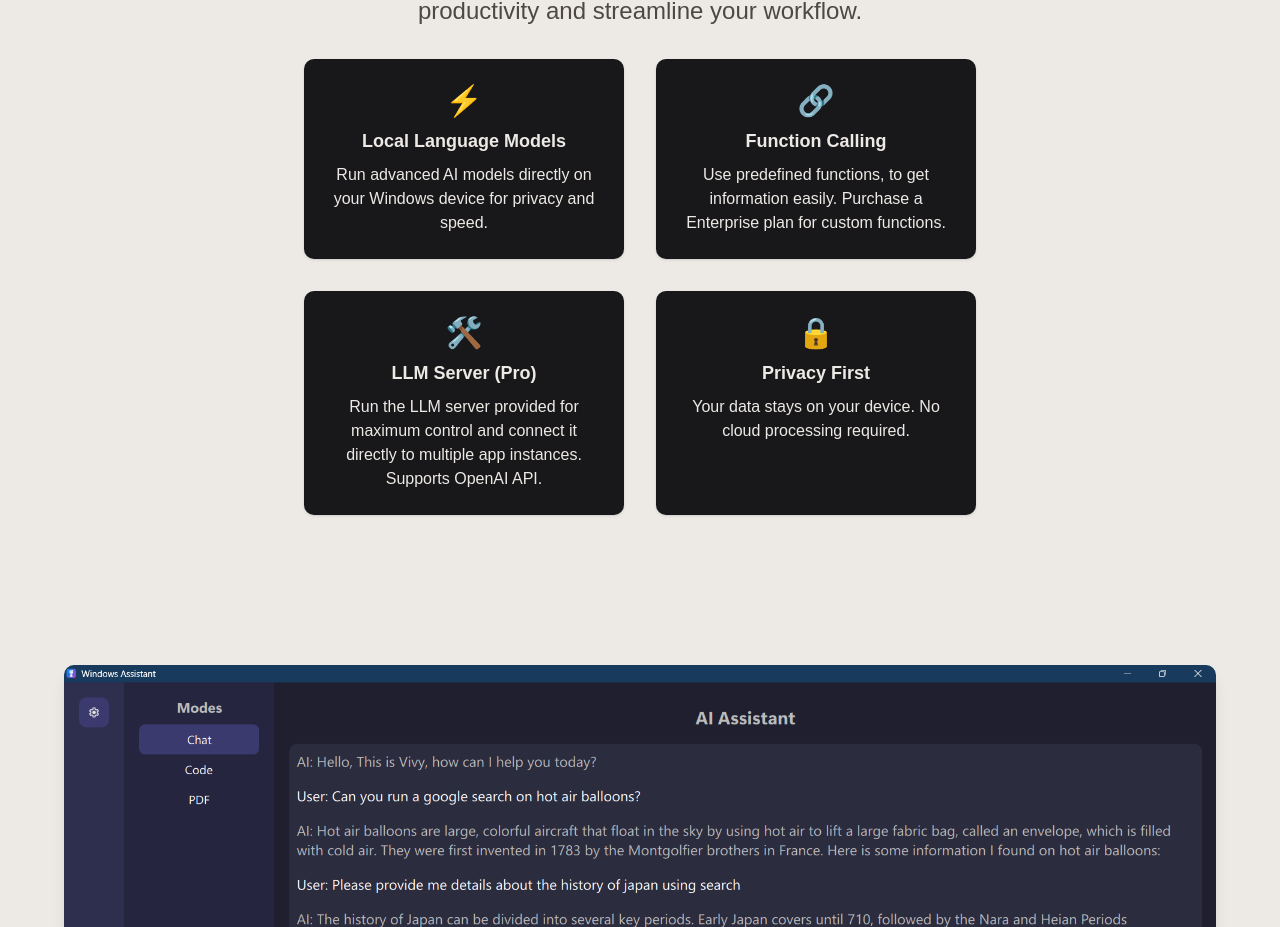
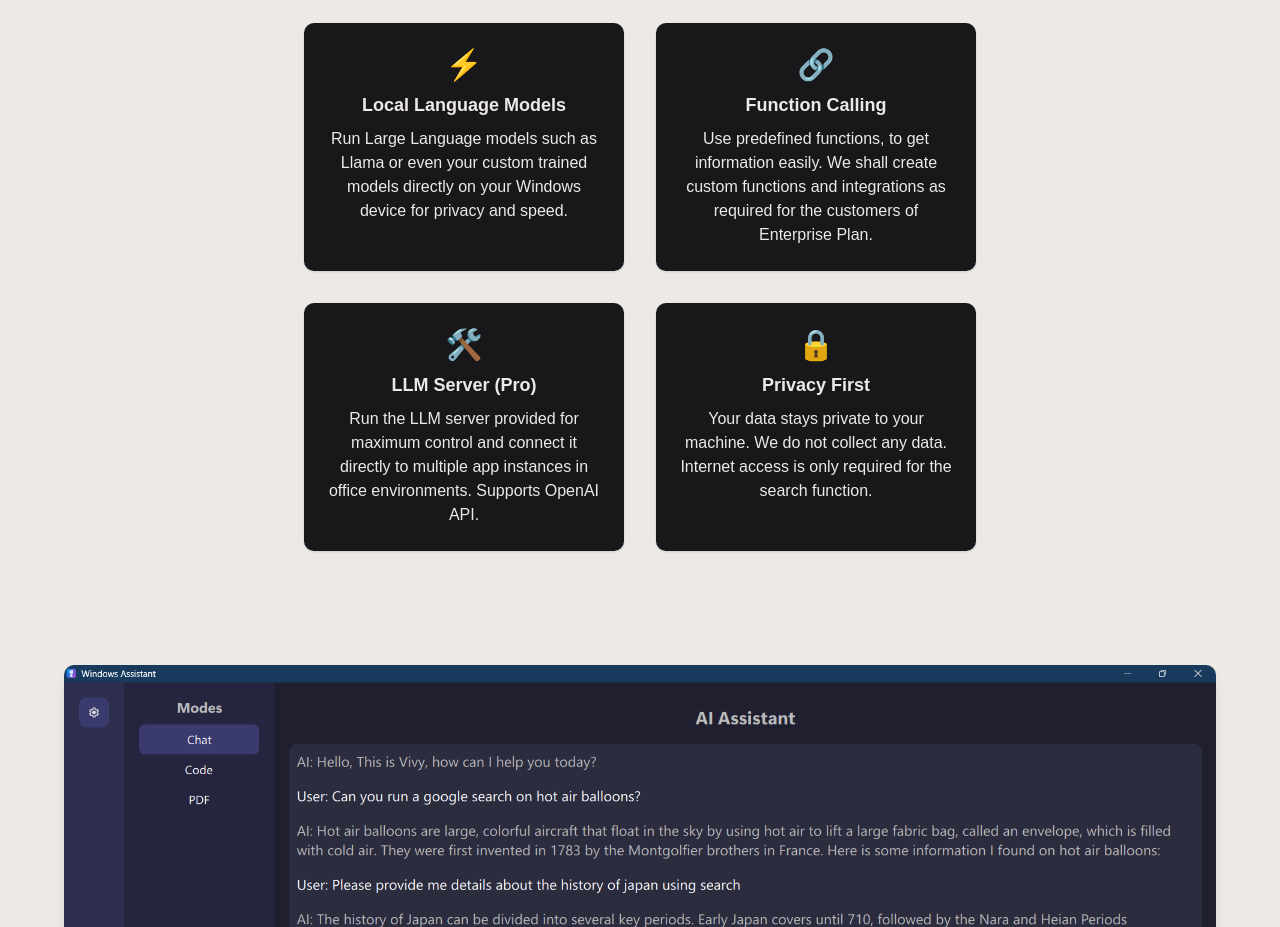
Before and after one commit to Rivridis/rivridis-website, a Next.js app: page /windows-assistant in a window 1280 px wide. Shown: the part 999-1926 px from the top of the page. Built offline with nearby package versions, Linux system fonts and the light colour scheme.

Commit message:
feature update

```diff
--- a/src/app/windows-assistant/page.js
+++ b/src/app/windows-assistant/page.js
@@ -30,22 +30,22 @@ export default function Home() {
                     <div className="bg-zinc-900 rounded-lg shadow p-6 flex flex-col items-center">
                       <span className="text-3xl mb-2">⚡</span>
                       <h3 className="font-semibold text-lg mb-2 text-[#ede9e5]">Local Language Models</h3>
-                      <p className="text-[#ede9e5]">Run advanced AI models directly on your Windows device for privacy and speed.</p>
+                      <p className="text-[#ede9e5]">Run Large Language models such as Llama or even your custom trained models directly on your Windows device for privacy and speed.</p>
                     </div>
                     <div className="bg-zinc-900 rounded-lg shadow p-6 flex flex-col items-center">
                       <span className="text-3xl mb-2">🔗</span>
                       <h3 className="font-semibold text-lg mb-2 text-[#ede9e5]">Function Calling</h3>
-                      <p className="text-[#ede9e5]">Use predefined functions, to get information easily. Purchase a Enterprise plan for custom functions.</p>
+                      <p className="text-[#ede9e5]">Use predefined functions, to get information easily. We shall create custom functions and integrations as required for the customers of Enterprise Plan.</p>
                     </div>
                     <div className="bg-zinc-900 rounded-lg shadow p-6 flex flex-col items-center">
                       <span className="text-3xl mb-2">🛠️</span>
                       <h3 className="font-semibold text-lg mb-2 text-[#ede9e5]">LLM Server (Pro)</h3>
-                      <p className="text-[#ede9e5]">Run the LLM server provided for maximum control and connect it directly to multiple app instances. Supports OpenAI API.</p>
+                      <p className="text-[#ede9e5]">Run the LLM server provided for maximum control and connect it directly to multiple app instances in office environments. Supports OpenAI API.</p>
                     </div>
                     <div className="bg-zinc-900 rounded-lg shadow p-6 flex flex-col items-center">
                       <span className="text-3xl mb-2">🔒</span>
                       <h3 className="font-semibold text-lg mb-2 text-[#ede9e5]">Privacy First</h3>
-                      <p className="text-[#ede9e5]">Your data stays on your device. No cloud processing required.</p>
+                      <p className="text-[#ede9e5]">Your data stays private to your machine. We do not collect any data. Internet access is only required for the search function. </p>
                     </div>
                   </div>
                 </section>
```
